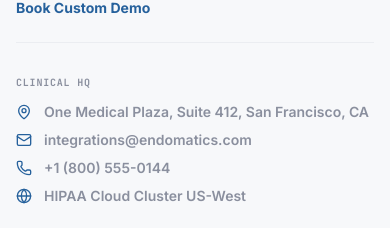
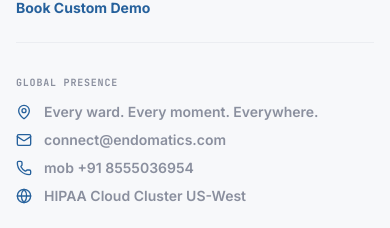
Before and after one commit to artomation-in/SIte-Endomatics, a React (Vite) app: page / in a window 390 px wide. Shown: the part 8392-8620 px from the top of the page. Built offline with nearby package versions, Linux system fonts and the light colour scheme; no server answers.

Commit message:
feat: add responsive site footer with navigation and contact details

```diff
--- a/src/components/Footer.tsx
+++ b/src/components/Footer.tsx
@@ -83,22 +83,22 @@
           {/* Right Column: Contact & Social */}
           <div className="md:col-span-4 flex flex-col items-start">
             <h4 className="font-mono text-[10px] font-bold text-muted-grey uppercase tracking-[0.08em] mb-3">
-              Clinical HQ
+              Global Presence
             </h4>
             <div className="space-y-2 text-sm sm:text-base text-muted-grey">
               <div className="flex items-start gap-3">
                 <MapPin className="h-4 w-4 text-steel-teal shrink-0 mt-0.5" />
-                <span className="font-semibold">One Medical Plaza, Suite 412, San Francisco, CA</span>
+                <span className="font-semibold">Every ward. Every moment. Everywhere.</span>
               </div>
               <div className="flex items-center gap-3">
                 <Mail className="h-4 w-4 text-steel-teal shrink-0" />
-                <a href="mailto:integrations@endomatics.com" className="hover:text-steel-teal transition-all duration-300 font-semibold break-all">
-                  integrations@endomatics.com
+                <a href="mailto:connect@endomatics.com" className="hover:text-steel-teal transition-all duration-300 font-semibold break-all">
+                  connect@endomatics.com
                 </a>
               </div>
               <div className="flex items-center gap-3">
                 <Phone className="h-4 w-4 text-steel-teal shrink-0" />
-                <span className="font-semibold">+1 (800) 555-0144</span>
+                <span className="font-semibold">mob +91 8555036954</span>
               </div>
               <div className="flex items-center gap-3">
                 <Globe className="h-4 w-4 text-steel-teal shrink-0" />
```
